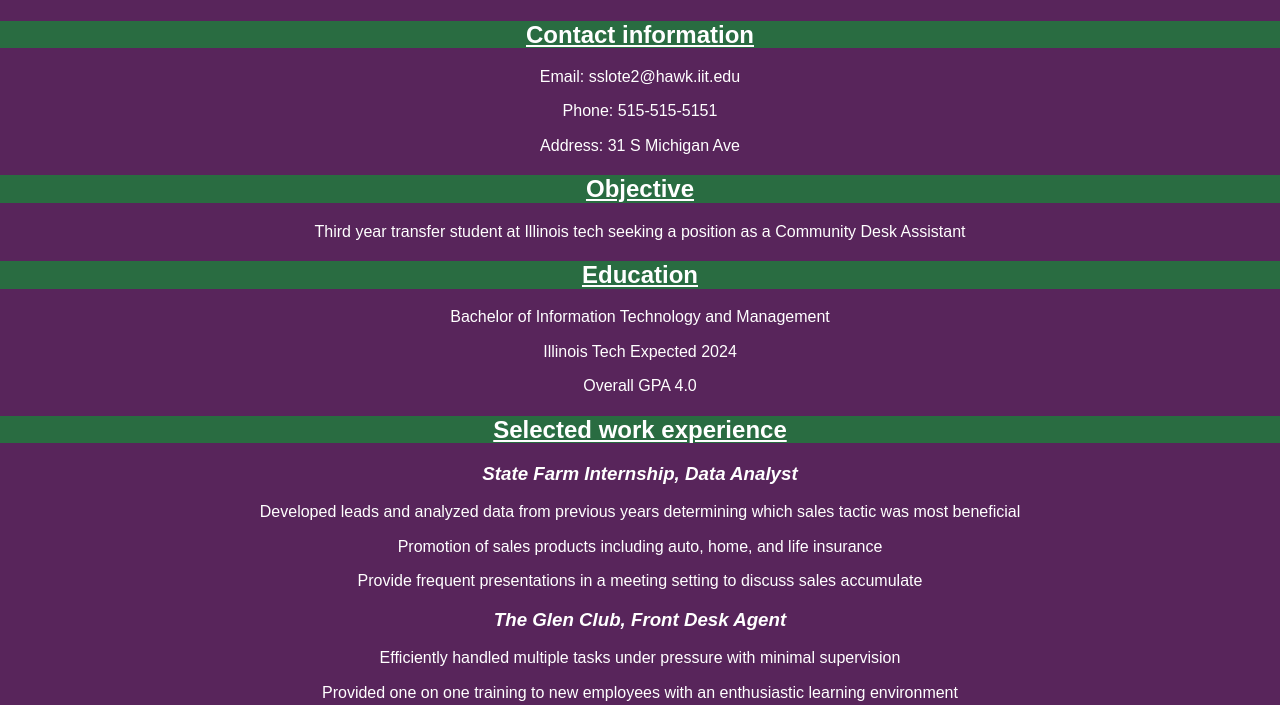
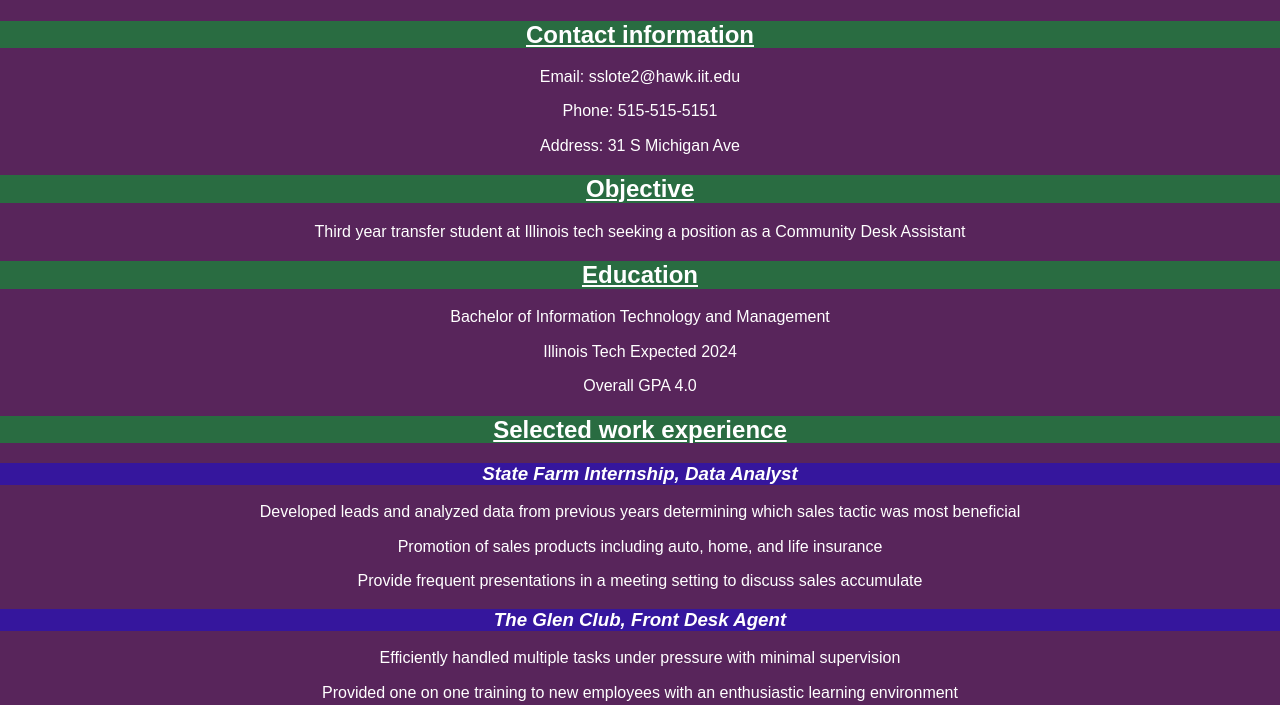
Before and after one commit to sabaslote/project2, a plain HTML site: page index.html in a window 1280 px wide. Shown: the part 95-800 px from the top of the page. Drawn offline with Linux system fonts and the light colour scheme.

Commit message:
adding style

```diff
--- a/css/style.css
+++ b/css/style.css
@@ -69,3 +69,6 @@ h2 {
   height: 250px;
   border: 20px solid blue;
 }
+h3 {
+  background-color: rgba(0,0,255,0.4);
+}
```
